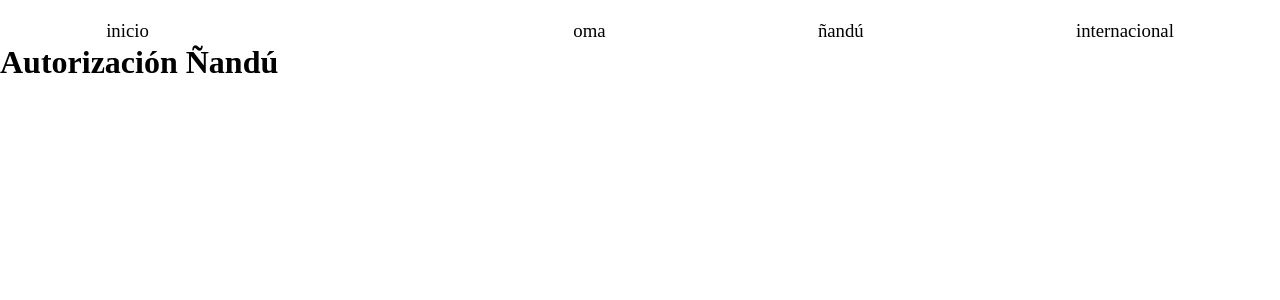
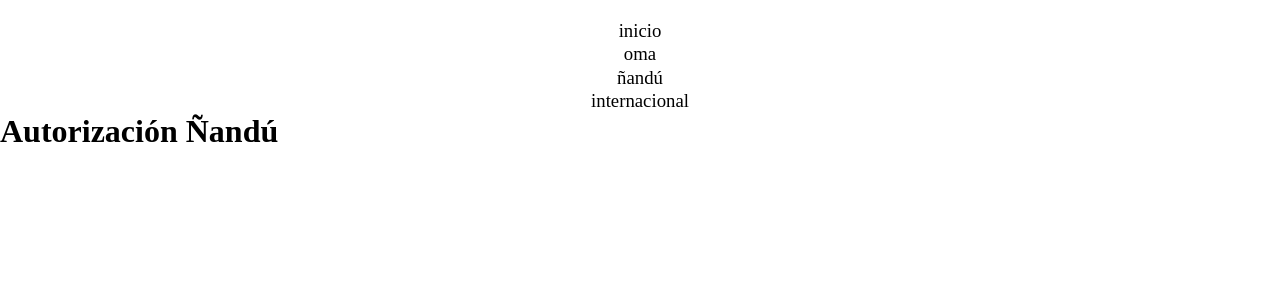
Before and after one commit to JZylber/oma-san-isidro, a Next.js app: page /nandu/autorizacion in a window 1280 px wide. Shown: the top 300 px of the page. Built offline with nearby package versions, Linux system fonts and the light colour scheme; a web font is replaced by a local one.

Commit message:
feat(styles): minor style fixes

```diff
--- a/components/NavBar/NavBarItem.module.scss
+++ b/components/NavBar/NavBarItem.module.scss
@@ -1,19 +1,27 @@
 @use '../../styles/shared.scss' as shared;
 
 .item {
+    @media screen and (max-width:767px) {
         display: none;
-    @media (min-width:1025px) {
+    }
+    @media screen and (min-width:768px) {
         grid-column-end: span 2;
         height: 100%;
         display: flex;
         justify-content: center;
         align-items: center;
      }
-}
-.item span {
+     span {
         font-family: 'Unbounded';
         font-style: normal;
         font-weight: 400;
+        @media screen and (min-width:768px) and (max-width:1023px){
+            font-size: 2* shared.$tablet-spacing;
+            line-height: 2.5* shared.$tablet-spacing;
+        }
+        @media screen and (min-width:1024px){
             font-size: 3* shared.$desktop-spacing;
             line-height: 3.75* shared.$desktop-spacing;
         }
+    }
+}
--- a/components/NavBar/NavBarItem.tsx
+++ b/components/NavBar/NavBarItem.tsx
@@ -2,12 +2,12 @@ import styles from './NavBarItem.module.scss'
 
 interface NavBarItemsProps {
     text: string,
-    gridColumnStart: number
+    phantom? : boolean
   }
 
 const NavBarItem = (props : NavBarItemsProps) => {
     return(
-    <div className={styles.item} style={{gridColumnStart: props.gridColumnStart}}>
+    <div className={styles.item}>
         <span>{props.text}</span>
     </div>);
 }
--- a/components/NavBar/Navbar.module.scss
+++ b/components/NavBar/Navbar.module.scss
@@ -1,25 +1,37 @@
 @use '../../styles/shared.scss' as shared;
 
 .icon {
-    padding-left: 5.5 * shared.$mobile-spacing;
-    @media (min-width:1025px) {
+    @media screen and (max-width:767px) {
+        padding-left: 5.5 * shared.$mobile-spacing;
+     }
+    @media screen and (min-width:768px) {
        display: none;
     }
 }
-.bar {
-    padding-top: shared.$mobile-spacing * 3;
-    min-height: shared.$mobile-spacing * 4;
-    @media (min-width:1025px) {
+.navbar {
+    @media screen and (max-width:767px) {
+        padding-top: shared.$mobile-spacing * 3;
+        min-height: shared.$mobile-spacing * 4;
+    }
+    @media screen and (min-width:768px) and (max-width:1023px){
         grid-row: 1/2;
         grid-column: 1/-1;
         display: grid;
         grid-template-columns: subgrid;
-        grid-template-rows: max-content;
+        grid-template-rows: 1fr;
+        padding-top: shared.$tabletYspacing * 3;
+        min-height: shared.$tabletYspacing * 4;
+    }
+    @media screen and (min-width:1024px) {
+        grid-row: 1/2;
+        grid-column: 1/-1;
+        display: grid;
+        grid-template-columns: subgrid;
+        grid-template-rows: 1fr;
         padding-top: shared.$desktop-spacing * 3;
         min-height: shared.$desktop-spacing * 4;
     }
-
+    &_fullMenu {
+        background-color: shared.$light-blue;
+    }
 }
-.fullMenu {
-    background-color: shared.$light-blue;
-}
--- a/components/NavBar/Navbar.tsx
+++ b/components/NavBar/Navbar.tsx
@@ -16,12 +16,13 @@ export default function NavBar({togglePageContent}:NavProps){
         togglePageContent && togglePageContent();
     }
     return(
-        <nav className={`${styles.bar} ${openFullMenu ? styles.fullMenu : ""}`}>
+        <nav className={[styles.navbar, (openFullMenu ? "_fullMenu" : "")].join("")}>
             {openFullMenu?<X className={styles.icon} onClick={()=>openCloseMenu()}/>:<MenuIcon className={styles.icon} onClick={()=>openCloseMenu()}/>}
-            <NavBarItem text='inicio' gridColumnStart={1}/>
-            <NavBarItem text='oma' gridColumnStart={5}/>
-            <NavBarItem text='ñandú' gridColumnStart={7}/>
-            <NavBarItem text='internacional' gridColumnStart={9}/>
+            <NavBarItem text='inicio'/>
+            <NavBarItem text='' phantom={true}/>
+            <NavBarItem text='oma' />
+            <NavBarItem text='ñandú' />
+            <NavBarItem text='internacional'/>
             {openFullMenu && <MobileMenu closeMenu={openCloseMenu}/>}
         </nav>
     )
--- a/styles/shared.scss
+++ b/styles/shared.scss
@@ -7,10 +7,10 @@ $mobileYspacing: 100vh/106;
 
 $mobile-spacing: 100vmin/50;
 
-$tabletXspacing: 100vw/103;
-$tabletYspacing: 100vh/158;
+$tabletXspacing: 100vw/104.25;
+$tabletYspacing: 100vh/149.25;
 
-$tablet-spacing: 100vmin/103;
+$tablet-spacing: 100vmin/104.25;
 
 $desktopXspacing: 100vw/180;
 $desktopYspacing: 100vh/128;
```
Also changed, not shown: pages/styles/Home.module.scss (+10 -2 lines). Lines whose indentation alone changed are shown as unchanged.
